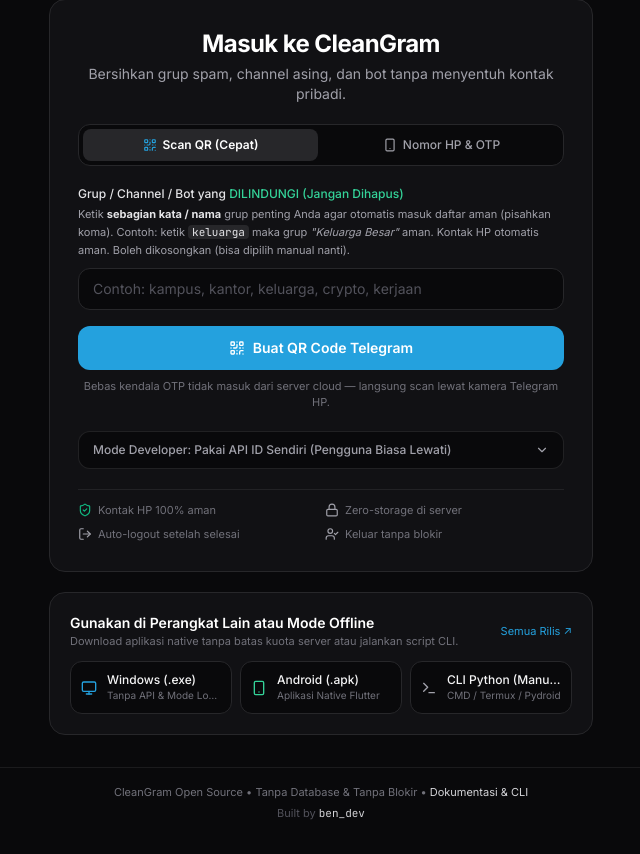
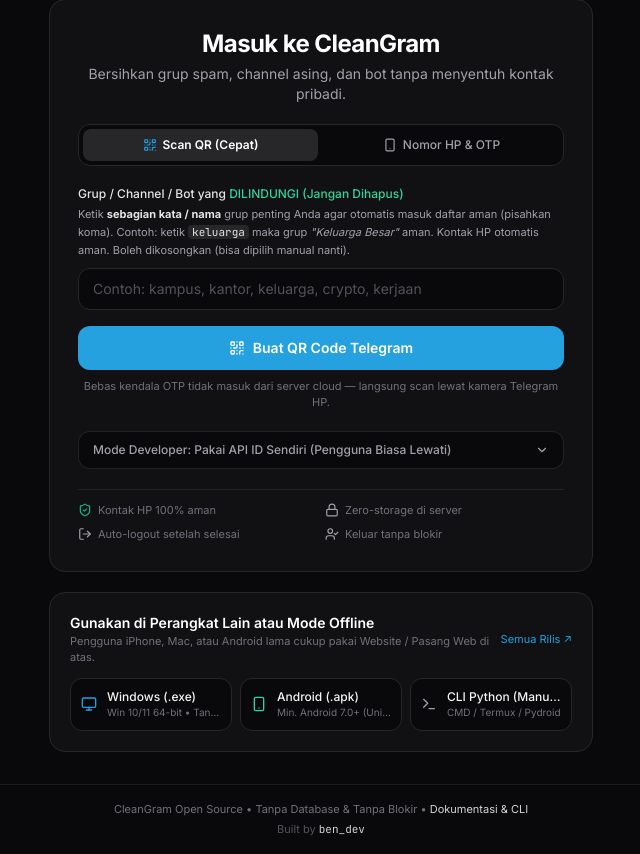
Before and after one commit to BenedichtusRW/cleangram, a FastAPI app: page / in a window 1280 px wide. Shown: the part 139-993 px from the top of the page, without its empty margins (319-959 px from the left). Before the commit the page ends 959 px from the top, so only its background shows below. Run offline with FastAPI, Linux system fonts and the light colour scheme; some libraries are stand-ins or nearby versions.

Commit message:
docs(web): display minimum OS requirements on native download cards and README

```diff
--- a/web/templates/index.html
+++ b/web/templates/index.html
@@ -441,7 +441,7 @@
       <div class="flex items-center justify-between gap-2">
         <div>
           <h2 class="text-xs sm:text-sm font-semibold text-white">Gunakan di Perangkat Lain atau Mode Offline</h2>
-          <p class="text-[11px] text-zinc-500">Download aplikasi native tanpa batas kuota server atau jalankan script CLI.</p>
+          <p class="text-[11px] text-zinc-500">Pengguna iPhone, Mac, atau Android lama cukup pakai Website / Pasang Web di atas.</p>
         </div>
         <a href="https://github.com/BenedichtusRW/cleangram/releases" target="_blank" rel="noopener noreferrer"
            class="text-[11px] text-[#24A1DE] hover:underline whitespace-nowrap shrink-0">
@@ -455,7 +455,7 @@
           <i data-lucide="monitor" class="w-4 h-4 text-[#24A1DE] shrink-0"></i>
           <div class="min-w-0">
             <div class="text-xs font-medium text-zinc-100 group-hover:text-white truncate">Windows (.exe)</div>
-            <div class="text-[10px] text-zinc-500 truncate">Tanpa API &amp; Mode Lokal</div>
+            <div class="text-[10px] text-zinc-500 truncate">Win 10/11 64-bit • Tanpa API</div>
           </div>
         </a>
 
@@ -464,7 +464,7 @@
           <i data-lucide="smartphone" class="w-4 h-4 text-emerald-400 shrink-0"></i>
           <div class="min-w-0">
             <div class="text-xs font-medium text-zinc-100 group-hover:text-white truncate">Android (.apk)</div>
-            <div class="text-[10px] text-zinc-500 truncate">Aplikasi Native Flutter</div>
+            <div class="text-[10px] text-zinc-500 truncate">Min. Android 7.0+ (Universal)</div>
           </div>
         </a>
 
```
Also changed, not shown: README.md.
